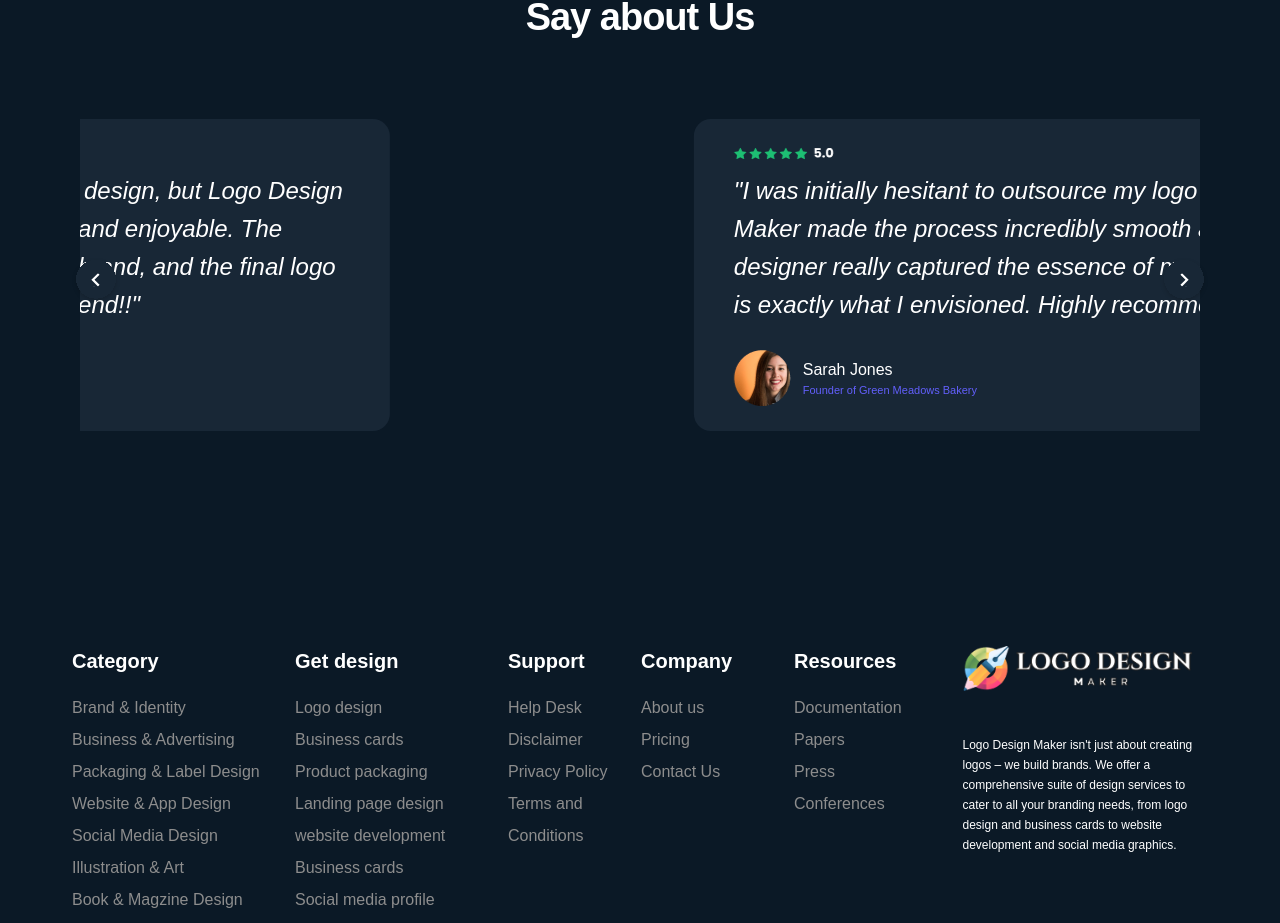
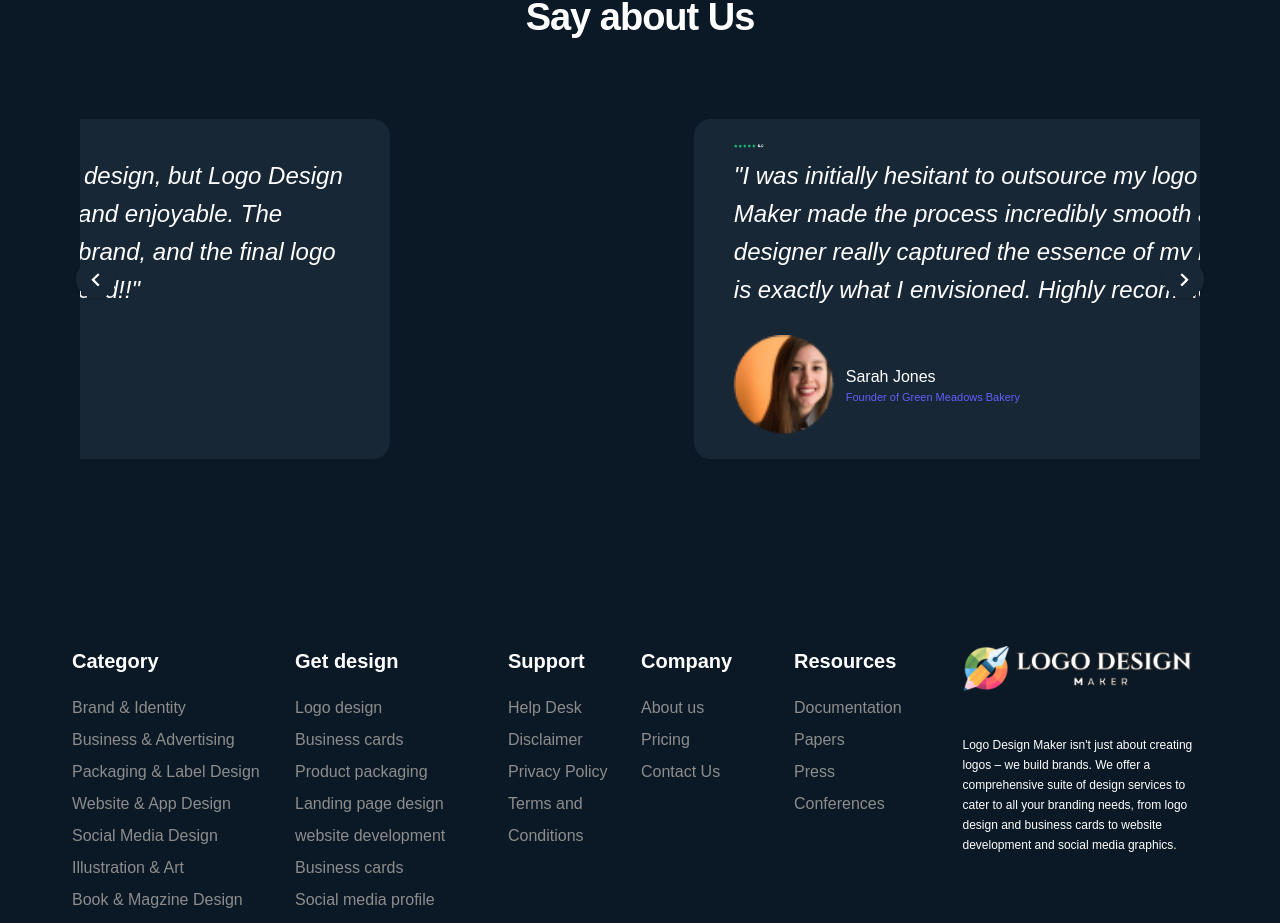
Before and after one commit to shashank8112357010/logo-designmaker, a Next.js app: page / in a window 1280 px wide. Shown: the part 3061-3984 px from the top of the page. Built offline with nearby package versions, Linux system fonts and the light colour scheme.

Commit message:
changes from img to next Image

```diff
--- a/package.json
+++ b/package.json
@@ -8,7 +8,7 @@
     "start": "next start",
     "lint": "next lint"
   },
-  "dependencies": {
+  "dependencies":{
     "next": "14.1.4",
     "react": "^18",
     "react-dom": "^18",
--- a/src/app/components/footer/Footer.js
+++ b/src/app/components/footer/Footer.js
@@ -64,7 +64,7 @@ export const Footer = () => {
                 {/* </div> */}
                 <div className="flex-col  lg:flex gap-6 sm:block w-[250px] mx-auto sm:w-[338px] lg:w-[250px]  ">
                     <Image src="/navbar/Logo.png" width={230} height={54} alt="logoImg" className="mb-5" />
-                    <p className="text-mobfooterBody sm:text-tabfooterBody lg:text-lapfooterBody font-normal font-poppins leading-5">Logo Design Maker isn't just about creating logos – we build brands. We offer a comprehensive suite of design services to cater to all your branding needs, from logo design and business cards to website development and social media graphics.</p>
+                    <p className="text-mobfooterBody sm:text-tabfooterBody lg:text-lapfooterBody font-normal font-poppins leading-5">{`Logo Design Maker isn't just about creating logos – we build brands. We offer a comprehensive suite of design services to cater to all your branding needs, from logo design and business cards to website development and social media graphics.`}</p>
                 </div>
             </div>
 
--- a/src/app/components/home/HomeSlider.js
+++ b/src/app/components/home/HomeSlider.js
@@ -3,6 +3,8 @@ import React, { useRef } from "react";
 import Slider from "react-slick";
 import "slick-carousel/slick/slick.css";
 import "slick-carousel/slick/slick-theme.css";
+
+import Image from 'next/image';
 
 const slideImages = [
     {
@@ -60,11 +62,11 @@ export const HomeSlider = () => {
                 {/* //right arrow  */}
                 <div className="block z-20 cursor-pointer -right-4 md:-right-2 top-[38%] md:top-[36%] lg:top-[40%] absolute"
                     onClick={next}>
-                    <img src="/home/RightArrow.svg" className="h-9 md:h-12 w-9 md:w-12" alt="RightArrow" />
+                  <Image src="/home/RightArrow.svg" className="h-9 md:h-12 w-9 md:w-12" alt="RightArrow" height={20} width={20} />
                 </div>
                 <div className="block z-20 cursor-pointer -left-4 md:-left-2 top-[38%] md:top-[36%] lg:top-[40%] absolute"
                     onClick={previous}>
-                    <img src="/home/LeftArrow.svg" className="h-9 md:h-12 w-9 md:w-12" alt="LeftArrow" />
+                     <Image src="/home/LeftArrow.svg" className="h-9 md:h-12 w-9 md:w-12" alt="LeftArrow" height={20} width={20}  />
                 </div>
                 <Slider
                     ref={slider => {
@@ -74,13 +76,10 @@ export const HomeSlider = () => {
                     {slideImages.map((item, index) => {
                         return (
                             <div key={index} className="max-w-[550px] sm:max-w-[700px] lg:max-w-[816px] h-[367px] w-full bg-darkBlue sm:bg-none my-10">
-
-
-
                                 <div className="bg-[#182736] flex justify-center gap-[11px] items-center  w-full px-10 py-6 rounded-[17px]">
                                     <div className="text-white flex flex-col gap-[25.99px] ">
                                         <div className="">
-                                            <img src="/home/Star.png" alt="star" className="mb-2" />
+                                        <Image src="/home/Star.png" alt="star" className="mb-2" height={30} width={30}  />
                                             <p className="italic text-white text-[16px] sm:text-[18px] lg:text-[24px] font-normal leading-[25px] sm:leading-[28px] lg:leading-[38px]">
                                                 &quot;{item.para}!&quot;
                                             </p>
@@ -88,7 +87,7 @@ export const HomeSlider = () => {
                                         </div>
                                         <div className="flex gap-[11.88px] items-center">
 
-                                            <img src={item.img} alt={item.founder} />
+                                        <Image src={item.img} alt={item.founder} width={100} height={100} />
                                             <div className="flex flex-col ">
                                                 <p className="text-[16px]">
                                                     {item.name}
--- a/src/app/contact/page.js
+++ b/src/app/contact/page.js
@@ -1,4 +1,4 @@
-export const Contact = () => {
+export default function Contact () {
     return (
         <div>Contact</div>
     )
--- a/src/app/price/page.js
+++ b/src/app/price/page.js
@@ -1,5 +1,5 @@
-export const Price = () => {
+export default function Price () {
     return (
-        <div>Price</div>
+        <div>price</div>
     )
 }
```
